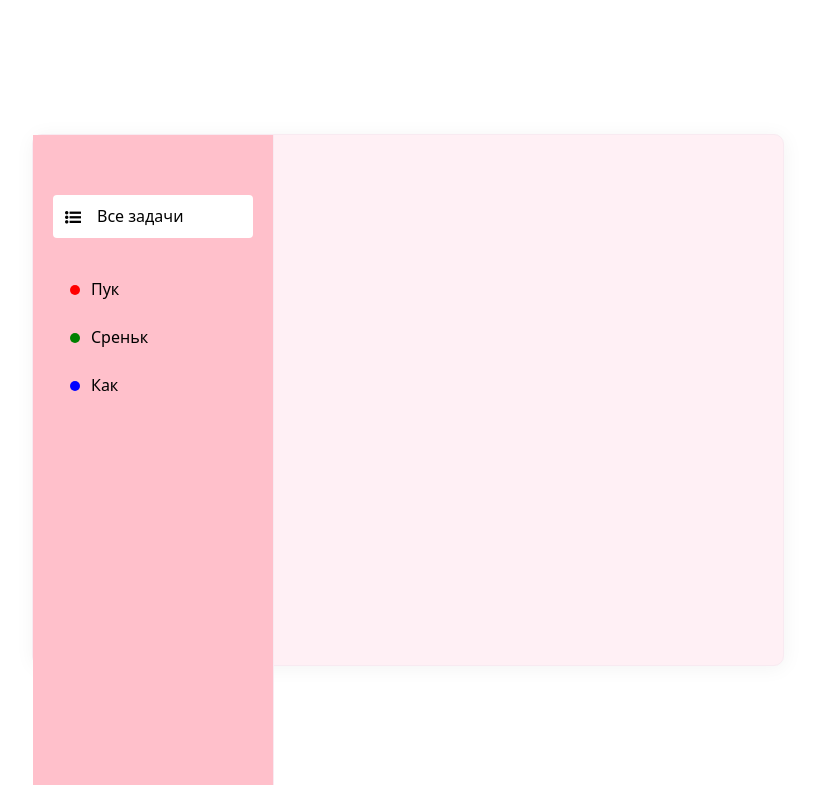
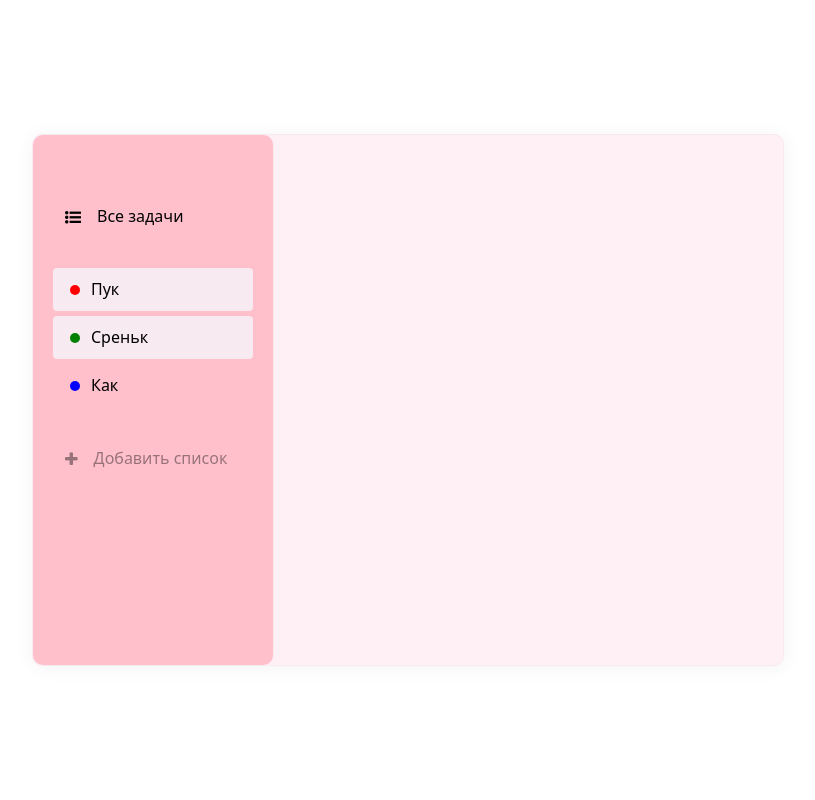
Before and after one commit to hrmvlg/task_list, a React (Create React App) app: page / in a window 1280 px wide. Shown: the whole page, without its empty margins (232-1047 px from the left). Built offline with nearby package versions, Linux system fonts and the light colour scheme.

Commit message:
added "Add new list" button

```diff
--- a/package.json
+++ b/package.json
@@ -9,6 +9,7 @@
     "@testing-library/jest-dom": "^5.11.4",
     "@testing-library/react": "^11.1.0",
     "@testing-library/user-event": "^12.1.10",
+    "classnames": "^2.3.1",
     "font-awesome": "^4.7.0",
     "react": "^17.0.2",
     "react-dom": "^17.0.2",
--- a/src/App.js
+++ b/src/App.js
@@ -2,6 +2,7 @@ import React from "react";
 import List from "./components/List/index";
 
 function App(){
+
   return(
     <div className="todo">
       <div className="todo__sidebar">
@@ -9,7 +10,6 @@ function App(){
           {
             icon: <i className="fa fa-list-ul" />,
             name: 'Все задачи',
-            active: true,
           },
         ]}
         />
@@ -17,15 +17,27 @@ function App(){
           {
             color: 'red' ,
             name: 'Пук',
+            active: true,
           },
           {
             color: 'green' ,
             name: 'Среньк',
+            active: true,
           },
           {
             color: 'blue' ,
             name: 'Как',
           },
+        ]}
+        isRemovable
+        />
+        <List
+          items = {[
+            {
+              className: 'list__add-button',
+              icon:<i className="fa fa-plus"></i>,
+              name: 'Добавить список'
+            }
         ]}
         />
       </div>
--- a/src/components/List/List.scss
+++ b/src/components/List/List.scss
@@ -1,5 +1,14 @@
 .list{
    margin-bottom: 30px;
+
+   &__add-button{
+     opacity: 0.4;
+
+     &:hover{
+       opacity: 1;
+     }
+   }
+
    li {
      display: flex;
      align-items: center;
@@ -8,7 +17,7 @@
      margin-bottom: 5px;
 
      &.active{
-       background: white;
+       background: #f8eaf1;
        box-shadow: 0px, 2px, 10px rgba(0, 0, 0, 0.05);
        border-radius: 4px;
      }
--- a/src/components/List/index.jsx
+++ b/src/components/List/index.jsx
@@ -1,12 +1,12 @@
 import React from "react";
-import './List.scss'
+import './List.scss';
+import classNames from 'classnames';
 
-const List = ({ items }) => {
+const List = ({ items, isRemovable }) => {
    return (
       <ul className="list">
-         {
-            items.map(item => (
-               <li class={item.active ? 'active' : ''}>
+         {items.map((item, index) => (
+            <li key={index} className={classNames(item.className, {'active': item.active})}> {/* !!!!!!!!!!!!!!!!!!!!!!!!!!!!!!!!!!!!!*/}
                <i>
                   {item.icon ? (
                      item.icon
--- a/src/index.scss
+++ b/src/index.scss
@@ -24,9 +24,10 @@
   &__sidebar{
   background-color: pink;
   width: 200px;
-  height: 100%;
+  height: calc(100% - 120px);
   border-right: 1px solid #f8eaf1;
   padding: 60px 20px;
+  border-radius: 10px;
 
   }
 }
```
Also changed, not shown: 1 other file (tests, documents, lock files or other folders). Lines whose indentation alone changed are shown as unchanged.
